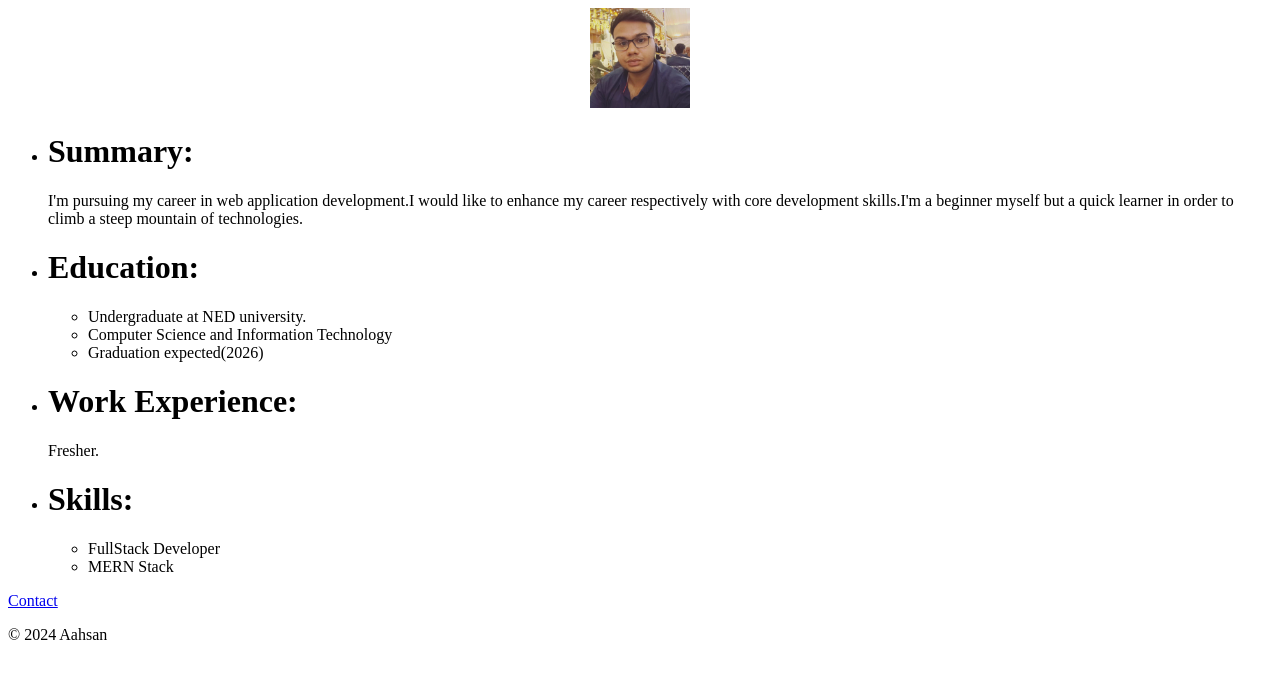
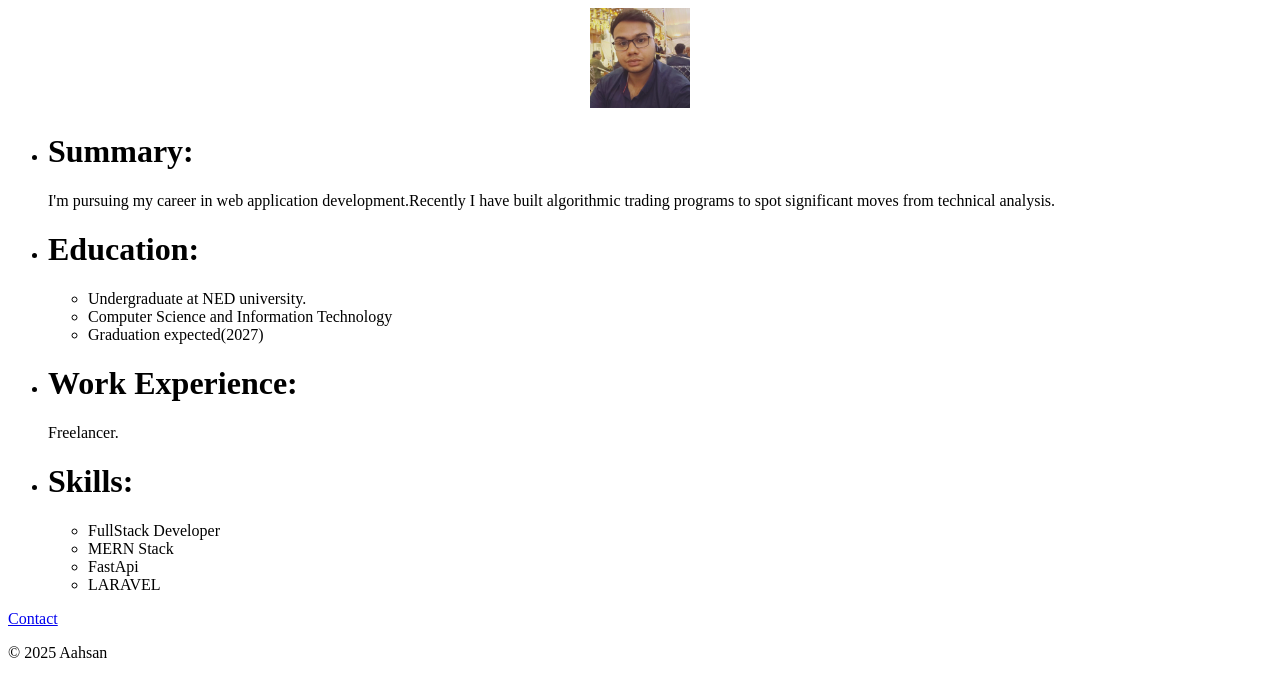
Before and after one commit to aahsanali7/html-resume, a plain HTML site: page index.html in a window 1280 px wide. Drawn offline with Linux system fonts and the light colour scheme.

Commit message:
Update index.html

```diff
--- a/index.html
+++ b/index.html
@@ -9,26 +9,28 @@
     <center><img src="./images/IMG_0219.jpg" alt="" height="100"></center>
     <ul>
     <li><h1>Summary:</h1></li>
-    <p>I'm pursuing my career in web application development.I would like to enhance my career respectively with core development skills.I'm a beginner myself but a quick learner in order to climb a steep mountain of technologies.</p>
+    <p>I'm pursuing my career in web application development.Recently I have built algorithmic trading programs to spot significant moves from technical analysis.</p>
     <li><h1>Education:</h1>
     <ul>
         <li>Undergraduate at NED university.</li>
         <li>Computer Science and Information Technology</li>
-        <li>Graduation expected(2026)</li>
+        <li>Graduation expected(2027)</li>
     </ul>
     </li>
     <li><h1>Work Experience:</h1></li>
-    <p>Fresher.</p>
+    <p>Freelancer.</p>
     <li><h1>Skills:</h1>
     <ul>
         <li>FullStack Developer</li>
             <li>MERN Stack</li>
+            <li>FastApi</li>
+            <li>LARAVEL</li>
     </ul>
     </li>
     </ul>
     <footer>
         <a href="./contact.html">Contact</a>
-        <p>© 2024 Aahsan</p>
+        <p>© 2025 Aahsan</p>
     </footer>
 
 </body>
```
